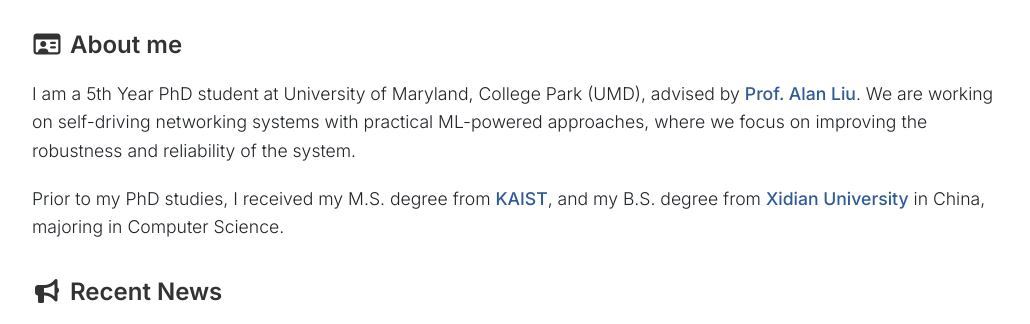
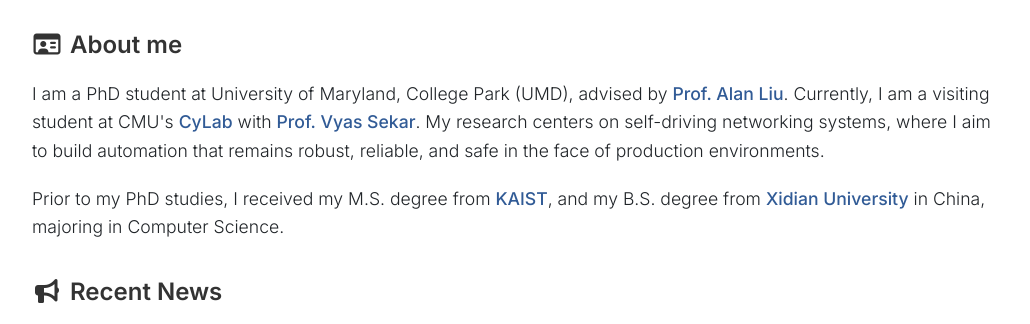
Before and after one commit to lesleychou/lesleychou.github.io, a plain HTML site: page index.html in a window 1280 px wide. Shown: the part 396-720 px from the top of the page, without its empty margins (120-1150 px from the left). Drawn offline with nearby package versions, Linux system fonts and the light colour scheme.

Commit message:
update webpage

```diff
--- a/index.html
+++ b/index.html
@@ -265,7 +265,7 @@
         <i class="fa-regular fa-id-card fa-fw me-2"></i>About me
       </div>
       <p>
-        I am a 5th Year PhD student at University of Maryland, College Park (UMD), advised by <a href="https://zaoxing.github.io/">Prof. Alan Liu</a>. We are working on self-driving networking systems with practical ML-powered approaches, where we focus on improving the robustness and reliability of the system.
+        I am a PhD student at University of Maryland, College Park (UMD), advised by <a href="https://zaoxing.github.io/">Prof. Alan Liu</a>. Currently, I am a visiting student at CMU's <a href="https://www.cylab.cmu.edu/">CyLab</a> with <a href="https://users.ece.cmu.edu/~vsekar/">Prof. Vyas Sekar</a>. My research centers on self-driving networking systems, where I aim to build automation that remains robust, reliable, and safe in the face of production environments.
       </p>
       <p>
         Prior to my PhD studies, I received my M.S. degree from <a href="https://www.kaist.ac.kr/en/">KAIST</a>, and my B.S. degree from <a href="https://en.xidian.edu.cn/">Xidian University</a> in China, majoring in Computer Science.
```
